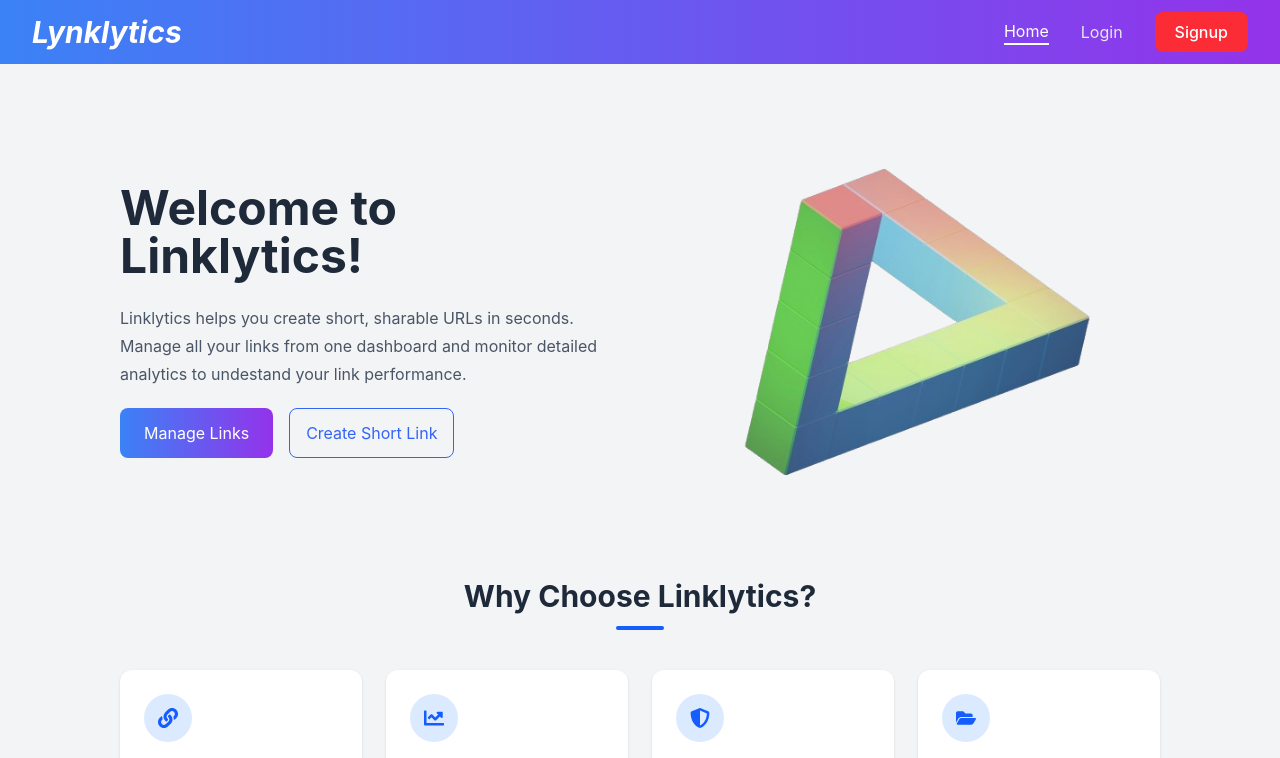
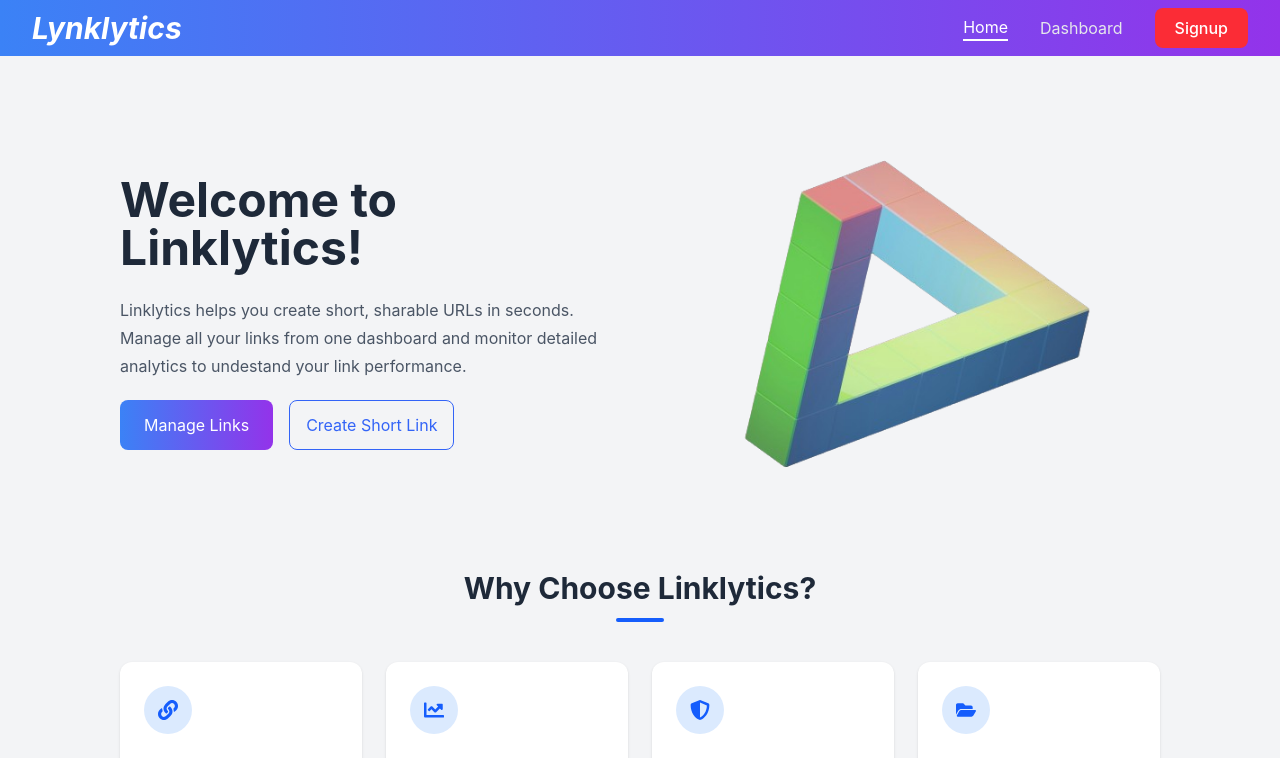
Before and after one commit to ankitaghadge19/url-shortener, a React (Vite) app in the folder url-shortener-frontend/: page / in a window 1280 px wide. Shown: the top 758 px of the page. Built offline with nearby package versions, Linux system fonts and the light colour scheme; no server answers.

Commit message:
add dashboard option

```diff
--- a/url-shortener-frontend/src/components/Navbar.jsx
+++ b/url-shortener-frontend/src/components/Navbar.jsx
@@ -9,7 +9,7 @@ const Navbar = () => {
       : "text-gray-200 hover:text-white transition-colors duration-200";
   return (
     <nav className="bg-custom-gradient">
-      <div className="px-8 h-16 flex justify-between items-center">
+      <div className="px-8 h-14 flex justify-between items-center">
         {/* Logo */}
         <NavLink
           to="/"
@@ -25,8 +25,8 @@ const Navbar = () => {
             Home
           </NavLink>
 
-          <NavLink to="/login" className={navLinkStyle}>
-            Login
+          <NavLink to="/dashboard" className={navLinkStyle}>
+            Dashboard
           </NavLink>
 
           <NavLink
@@ -52,6 +52,9 @@ const Navbar = () => {
           <NavLink to="/" onClick={() => setIsOpen(false)}>
             Home
           </NavLink>
+          <NavLink to="/dashboard" className={navLinkStyle}>
+            Dashboard
+          </NavLink>
           <NavLink to="/login" onClick={() => setIsOpen(false)}>
             Login
           </NavLink>
```
